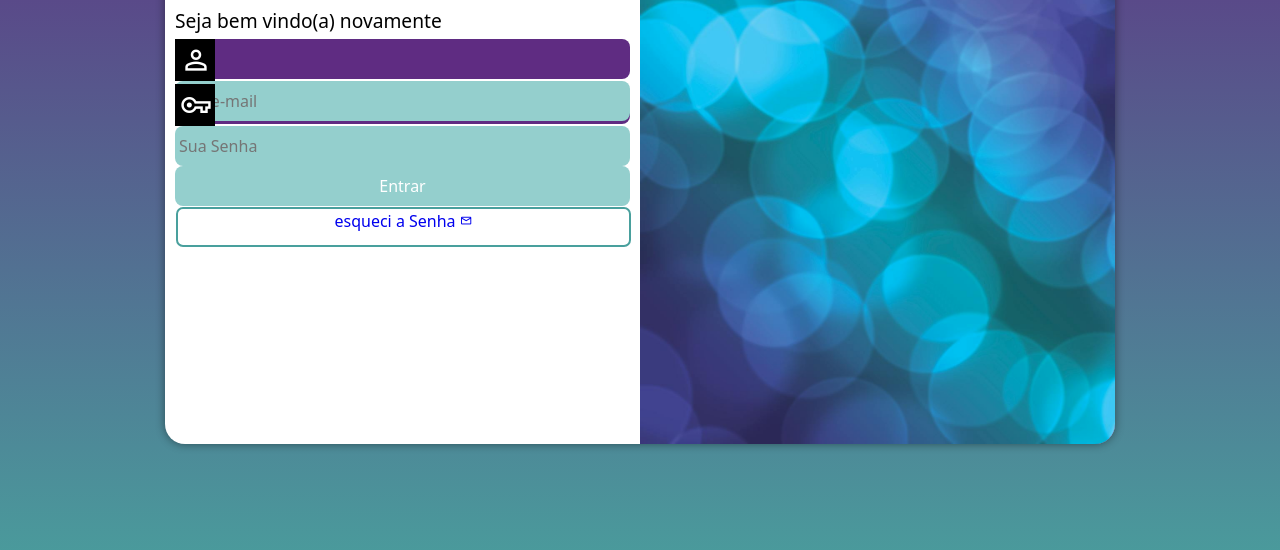
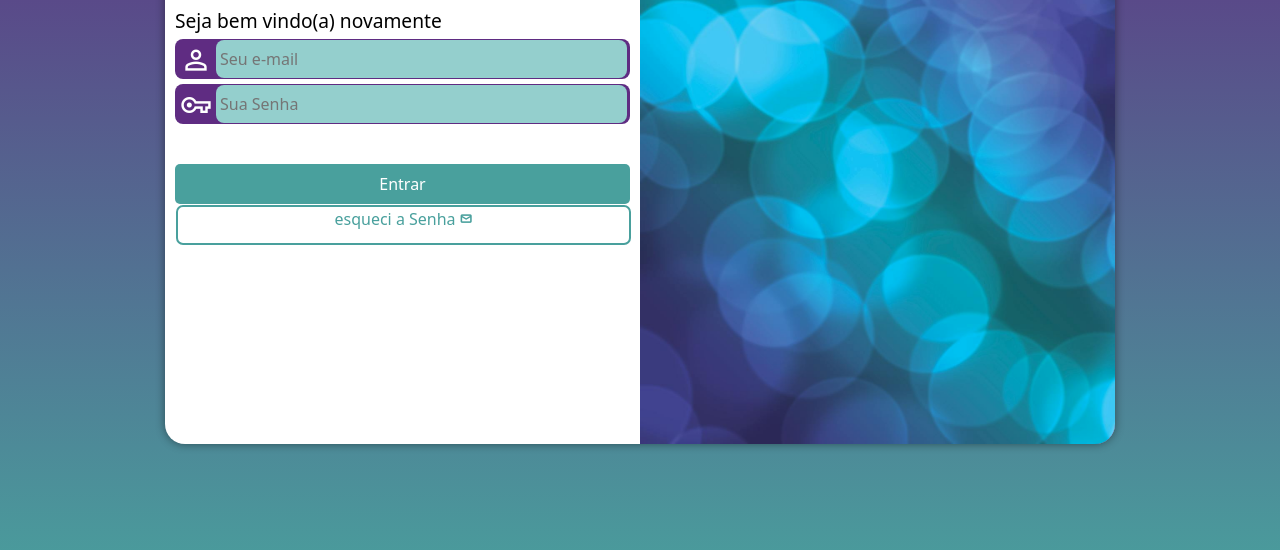
Before and after one commit to Jppq12/projeto-login, a plain HTML site: page index.html in a window 1280 px wide. Shown: the part 206-756 px from the top of the page. Drawn offline with nearby package versions, Linux system fonts and the light colour scheme.

Commit message:
finalizado

```diff
--- a/estilos/style.css
+++ b/estilos/style.css
@@ -28,7 +28,6 @@ section#login {
     position: absolute;
     top: 50%;
     left: 50%;
-    transform: translate(-50%, -50%);
     overflow: hidden;
 
     background-color: white;
@@ -37,6 +36,7 @@ section#login {
     border-radius: 20px;
     box-shadow: 0px 0px 10px rgba(0, 0, 0, 0.438);
 
+    transform: translate(-50%, -50%);
     transition: width .3s,height .3s;
     transition-timing-function: ease;
 }
@@ -72,26 +72,32 @@ form > div.campo {
     margin:  5px 0px;
 }
 
-label {
+div.campo > label {
     display: none;
 }
 
 div.campo > i {
     color: white;
-    background-color: black;
     font-size: 2em;
     width: 40px;
     padding: 5px;
 }
 
-div.campo > input {
+div.campo > input.logsen {
     background-color: #94cfcd;
     font-size: 1em;
-    width: 100%;
-    height: 100%;
+    width: calc(100% - 44px);
+    height: 94%;
+
     border: 0px;
     border-radius: 8px;
     padding: 4px;
+    transform: translate(41px , -41px);
+}
+
+div.campo > input.logsen:focus-within {
+    background-color: white;
+    border: none;
 }
 
 input[type=submit] {
@@ -131,4 +137,10 @@ a.botao:hover {
 
 a.botao > i {
     font-size: 0.8em;
+    font-weight: bold;
 }
+
+a.botao#esq {
+    color: #49a09d;
+
+}
--- a/index.html
+++ b/index.html
@@ -22,17 +22,17 @@
                         <i class="material-symbols-outlined">
                             person
                             </i>
-                        <input type="email" name="login" id="ilogin" placeholder="Seu e-mail" autocomplete="email" required>
+                        <input class="logsen" type="email" name="login" id="ilogin" placeholder="Seu e-mail" autocomplete="email" required>
                         <label for="ilogin">login</label>
                     </div>
                     <div class="campo">
                         <i class="material-symbols-outlined">
                             vpn_key
                             </i>
-                        <input type="password" name="senha" id="isenha" placeholder="Sua Senha" autocomplete="current-password" required minlength="8" maxlength="20">
-                        <label for="isenha">senha</label><br>
+                        <input class="logsen" type="password" name="senha" id="isenha" placeholder="Sua Senha" autocomplete="current-password" required minlength="8" maxlength="20">
+                        <label for="isenha">senha</label>
                         <input type="submit" value="Entrar">
-                        <a href="esqueci.html" class="botao">esqueci a Senha
+                        <a href="esqueci.html" class="botao" id="esq">esqueci a Senha
                             <i class="material-symbols-outlined">
                                 mail
                                 </i>
```
